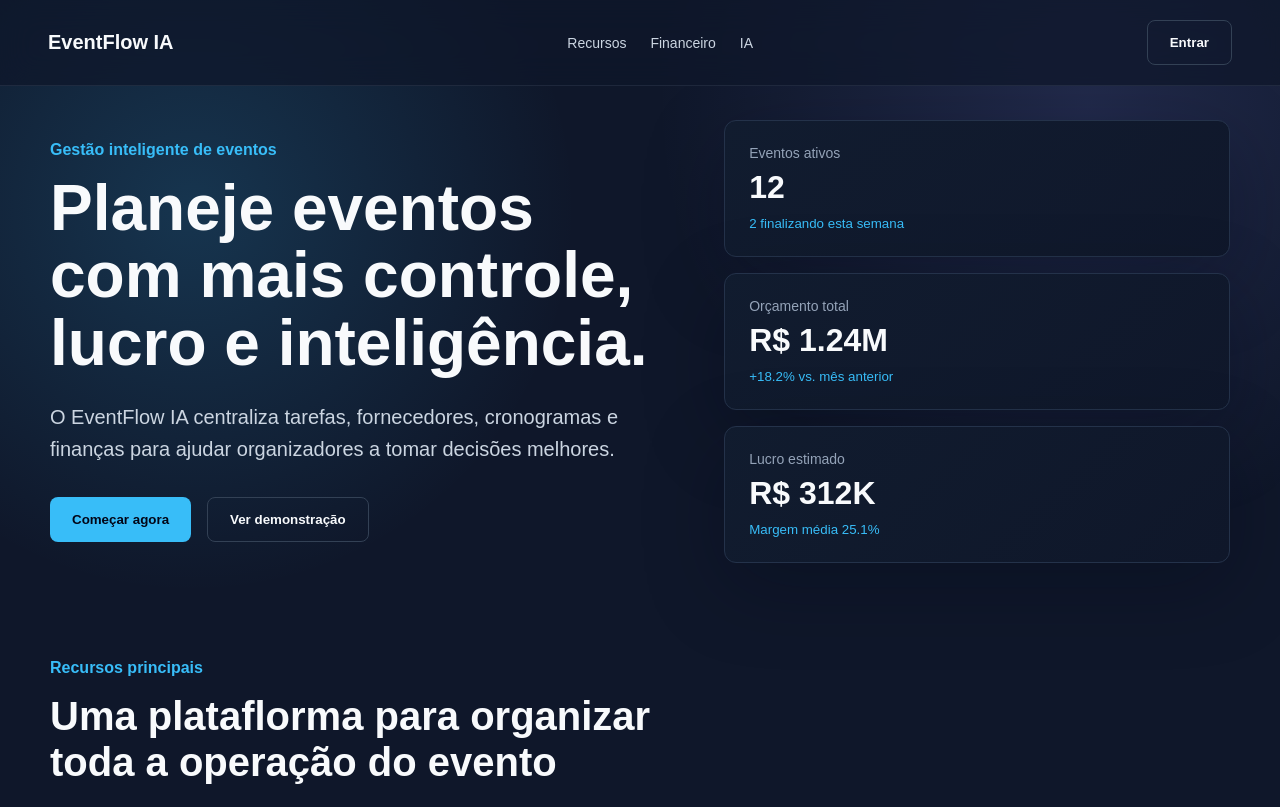
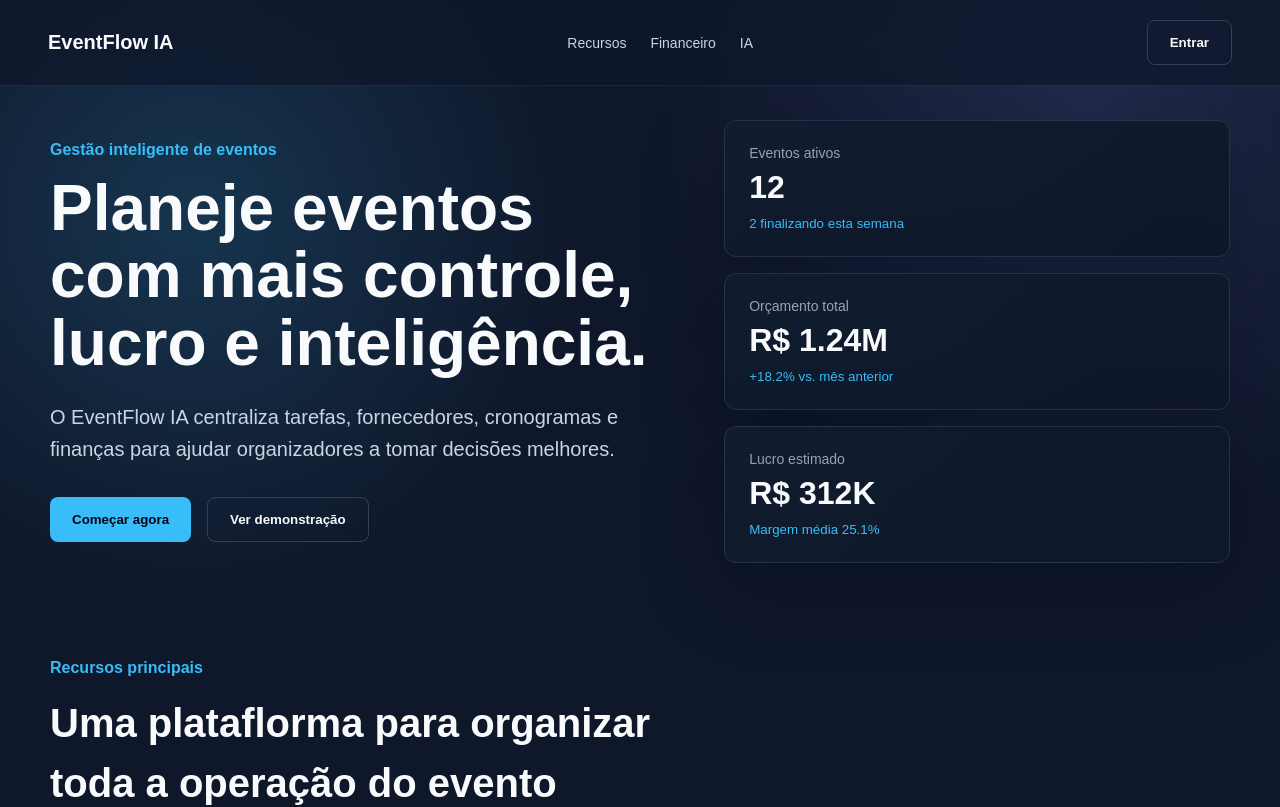
Before and after one commit to viniciuslopes1023-spec/EVENTFLOW-IA, a React (Vite) app in the folder frontend/app/: page / in a window 1280 px wide. Shown: the top 807 px of the page. Built offline with nearby package versions, Linux system fonts and the light colour scheme.

Commit message:
refactor: remove section-specific styles from landing page CSS

```diff
--- a/frontend/app/src/styles/landing.css
+++ b/frontend/app/src/styles/landing.css
@@ -64,16 +64,6 @@
   max-width: 1180px;
 }
 
-.section-header {
-  margin-bottom: 32px;
-  max-width: 680px;
-}
-
-.section-header h2 {
-  font-size: 40px;
-  line-height: 1.15;
-  margin: 0;
-}
 
 .features-grid {
   display: grid;
```
